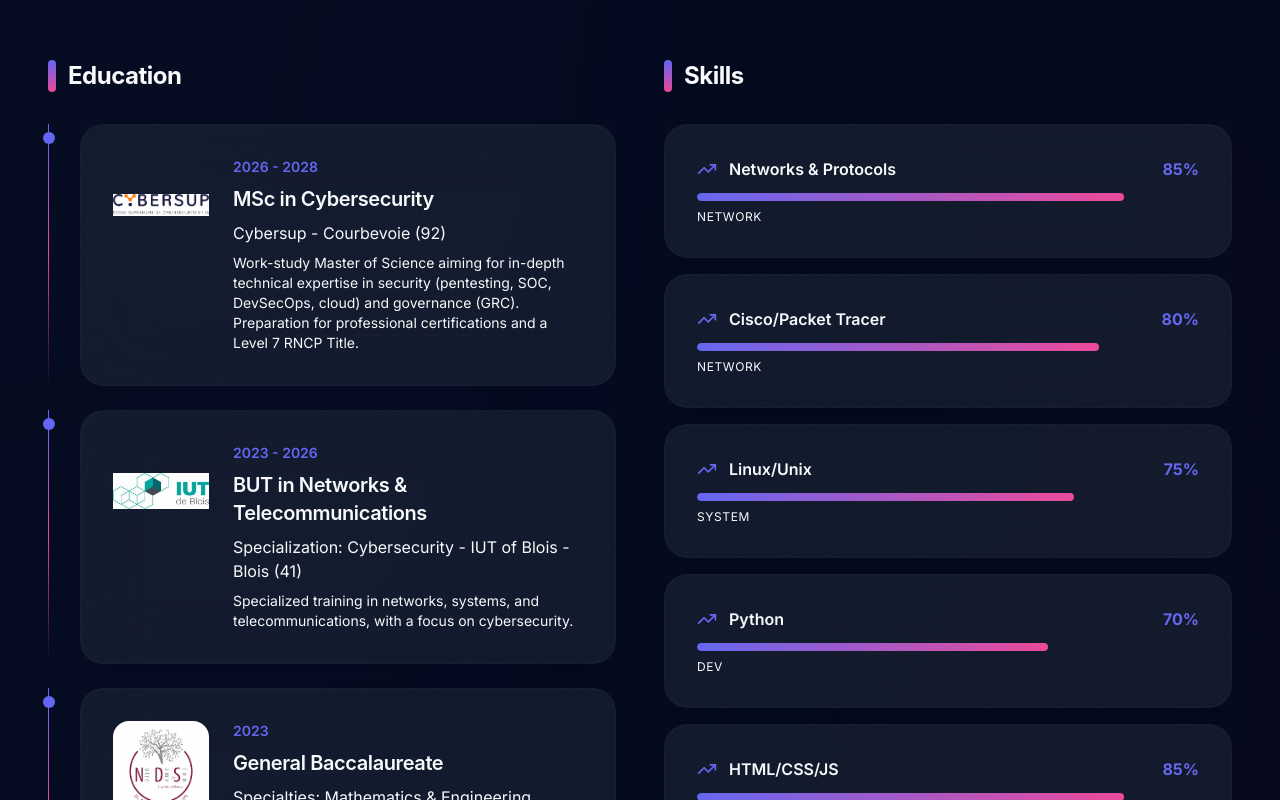
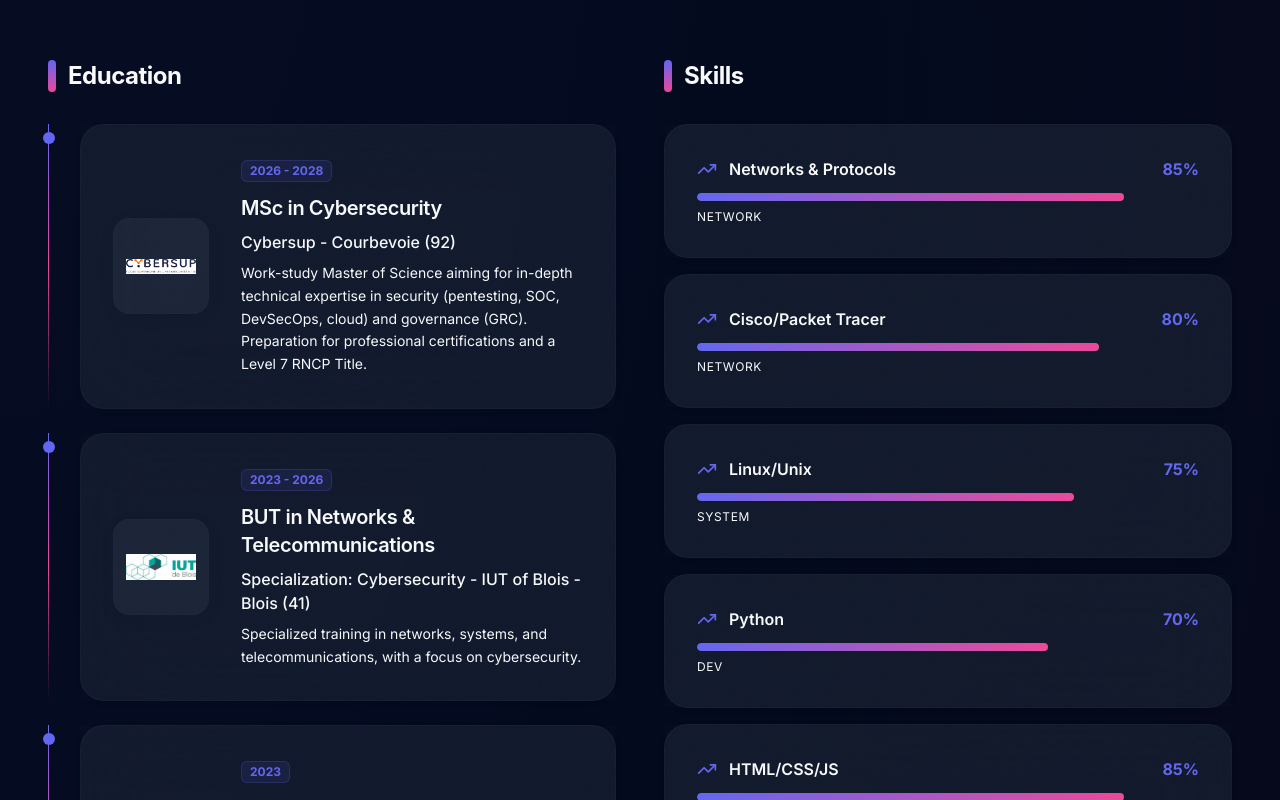
Before and after one commit to AurelienPACORY/AurelienPACORY.github.io, a React (Vite) app: page / in a window 1280 px wide. Shown: the part 1420-2220 px from the top of the page. Built offline with nearby package versions, Linux system fonts and the light colour scheme; a web font is replaced by a local one.

Commit message:
style: Enhance school and company logos with glass-morphism and hover effects

```diff
--- a/src/components/CV.tsx
+++ b/src/components/CV.tsx
@@ -82,15 +82,27 @@ export const CV = () => {
                   >
                     <div className="absolute left-0 top-0 bottom-0 w-px bg-gradient-to-b from-luxury-accent via-luxury-accent2 to-transparent" />
                     <div className="absolute left-0 top-2 w-3 h-3 bg-luxury-accent rounded-full ring-4 ring-background -translate-x-[5px]" />
-                    <Card hover={false} className="group">
-                      <div className="grid grid-cols-1 md:grid-cols-[auto,1fr] gap-6 items-start">
+                    <Card hover={false} className="group/card">
+                      <div className="grid grid-cols-1 md:grid-cols-[auto,1fr] gap-8 items-center">
                         {timeline.logo && (
-                                                      <img src={timeline.logo} alt={`${timeline.title} logo`} className="w-24 h-24 mx-auto md:mx-0 rounded-2xl object-contain bg-background" />                        )}
+                          <div className="relative">
+                            <div className="absolute inset-0 bg-luxury-accent/10 blur-xl rounded-full opacity-0 group-hover/card:opacity-100 transition-opacity duration-500" />
+                            <div className="relative w-24 h-24 mx-auto md:mx-0 rounded-2xl glass-strong p-3 flex items-center justify-center border border-white/10 shadow-xl transform group-hover/card:scale-105 transition-transform duration-500">
+                              <img
+                                src={timeline.logo}
+                                alt={`${timeline.title} logo`}
+                                className="w-full h-full object-contain"
+                              />
+                            </div>
+                          </div>
+                        )}
                         <div className={!timeline.logo ? 'md:col-span-2' : ''}>
-                          <div className="text-sm text-luxury-accent font-semibold mb-2">{timeline.year}</div>
-                          <h4 className="text-xl font-display font-semibold mb-2 group-hover:gradient-text transition-all">{timeline.title}</h4>
-                          <p className="text-muted-foreground mb-2">{timeline.institution}</p>
-                          <p className="text-muted-foreground/80 text-sm">{timeline.description}</p>
+                          <div className="inline-block px-2 py-0.5 rounded-md bg-luxury-accent/10 text-luxury-accent text-xs font-bold mb-3 border border-luxury-accent/20">
+                            {timeline.year}
+                          </div>
+                          <h4 className="text-xl font-display font-semibold mb-2 group-hover/card:gradient-text transition-all">{timeline.title}</h4>
+                          <p className="text-muted-foreground font-medium mb-2">{timeline.institution}</p>
+                          <p className="text-muted-foreground/80 text-sm leading-relaxed">{timeline.description}</p>
                         </div>
                       </div>
                     </Card>
--- a/src/components/Experiences.tsx
+++ b/src/components/Experiences.tsx
@@ -52,10 +52,23 @@ export const Experiences = () => {
                         <div className="flex flex-col md:flex-row gap-8">
                             {/* Logo and Company Info */}
                             <div className="md:w-1/4 text-center md:text-left">
-                                {exp.logo && <img src={exp.logo} alt={`${exp.company} logo`} className="w-24 h-24 mx-auto md:mx-0 mb-4 rounded-full object-contain bg-background" />}
-                                <h3 className="text-2xl font-bold">{exp.company}</h3>
-                                <p className="text-muted-foreground">{exp.location}</p>
-                                <p className="text-sm text-luxury-accent font-semibold mt-2">{exp.year}</p>
+                                {exp.logo && (
+                                  <div className="relative inline-block mb-6 group/logo">
+                                    <div className="absolute inset-0 bg-luxury-accent/20 blur-2xl rounded-full opacity-0 group-hover/logo:opacity-100 transition-opacity duration-500" />
+                                    <div className="relative w-28 h-28 mx-auto md:mx-0 rounded-3xl glass-strong p-4 flex items-center justify-center border border-white/10 shadow-2xl transform group-hover/logo:scale-105 transition-transform duration-500">
+                                      <img
+                                        src={exp.logo}
+                                        alt={`${exp.company} logo`}
+                                        className="w-full h-full object-contain filter drop-shadow-sm"
+                                      />
+                                    </div>
+                                  </div>
+                                )}
+                                <h3 className="text-2xl font-bold mb-1">{exp.company}</h3>
+                                <p className="text-muted-foreground text-sm mb-3">{exp.location}</p>
+                                <span className="inline-flex items-center px-3 py-1 rounded-full bg-luxury-accent/10 text-luxury-accent text-xs font-bold border border-luxury-accent/20">
+                                  {exp.year}
+                                </span>
                             </div>
                             {/* Details */}
                             <div className="md:w-3/4">
```
